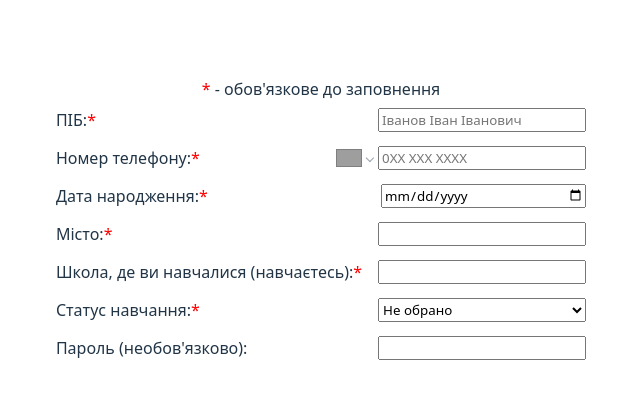
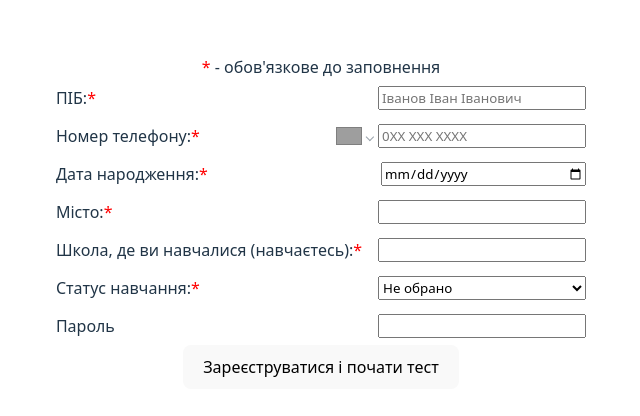
Before and after one commit to PanibratovR3/Test-About-Future-Job, a React (Vite) app in the folder client/: page / in a window 1280 px wide. Shown: the part 178-594 px from the top of the page, without its empty margins (319-959 px from the left). Built offline with nearby package versions, Linux system fonts and the light colour scheme; grey boxes are pictures that could not be loaded.

Commit message:
Added flag to make sure that all required fields are not empty.

```diff
--- a/client/src/components/login.jsx
+++ b/client/src/components/login.jsx
@@ -12,6 +12,8 @@ function Login() {
     school: "",
     studyingStatus: "",
   });
+  const [allRequiredFieldsNotEmptyFlag, setAllRequiredFieldsNotEmptyFlag] =
+    useState(true);
   const [password, setPassword] = useState("");
   const PHONELIMIT = 13;
   const INPUTPHONELIMIT = 12;
@@ -25,9 +27,13 @@ function Login() {
   const handlePasswordInputChange = (event) => {
     setPassword(event.target.value);
   };
-  // function handleSubmit() {
-
-  // }
+  function handleSubmit() {
+    const checkAllRequiredFields =
+      !!phoneNumber &&
+      phoneNumber.length === PHONELIMIT &&
+      Object.values(requiredFormInputs).every((item) => item.length > 0);
+    setAllRequiredFieldsNotEmptyFlag(checkAllRequiredFields);
+  }
   return (
     <div>
       <div className="information">
@@ -120,7 +126,7 @@ function Login() {
         </select>
       </div>
       <div className="form-row">
-        <label htmlFor="password">Пароль (необов'язково): </label>
+        <label htmlFor="password">Пароль</label>
         <input
           id="password"
           name="password"
@@ -129,10 +135,13 @@ function Login() {
           onChange={handlePasswordInputChange}
         />
       </div>
-      <div className="error-field"></div>
-      {/* <div className="form-row">
-        <button>Зареєструватися і почати тест</button>
-      </div> */}
+      <div className="error-field">
+        {!allRequiredFieldsNotEmptyFlag &&
+          "Усі обов'язкові поля мають бути заповнені."}
+      </div>
+      <div className="form-row-button">
+        <button onClick={handleSubmit}>Зареєструватися і почати тест</button>
+      </div>
     </div>
   );
 }
--- a/client/src/styles/login.css
+++ b/client/src/styles/login.css
@@ -23,6 +23,11 @@
     color: red;
 }
 
+.form-row-button {
+    display: flex;
+    justify-content: center;
+}
+
 input, select {
     font-family: inherit;
 }
```
